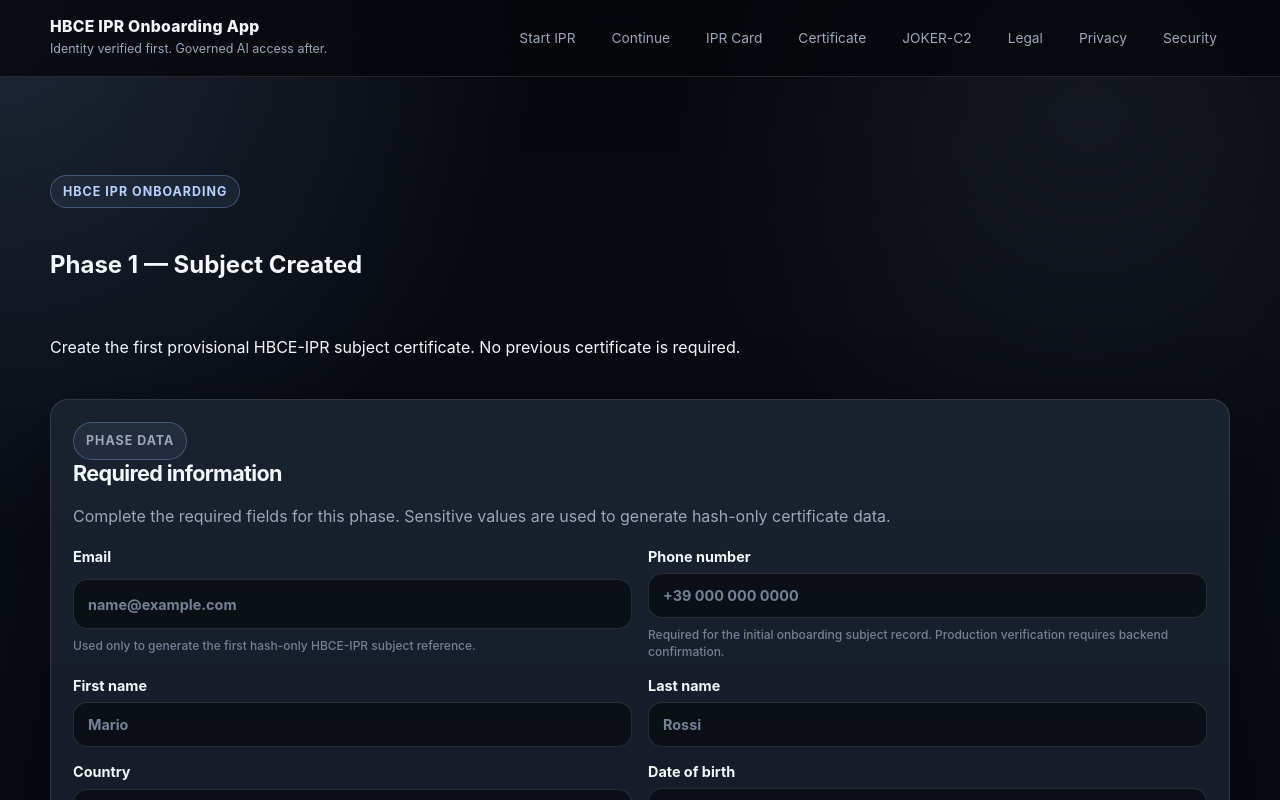
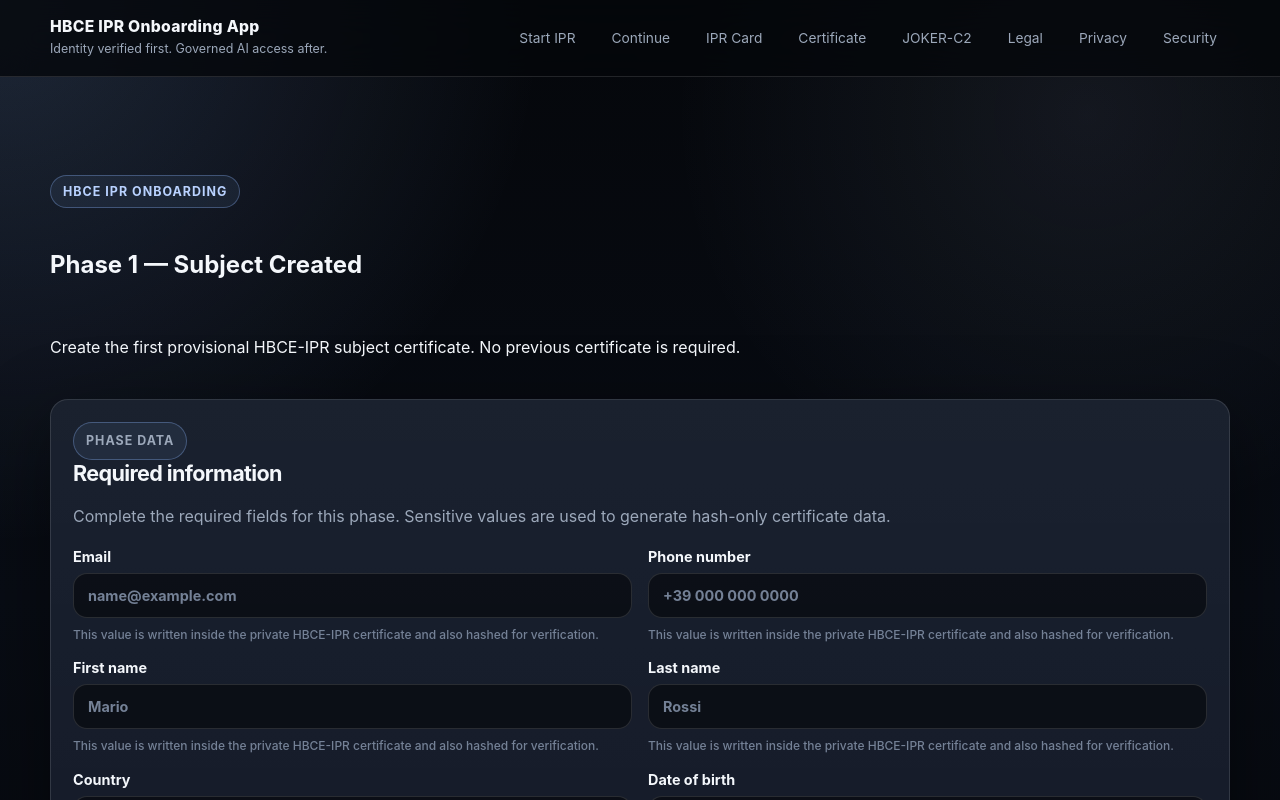
Before and after one commit to manuelcoletta1-source/hbce-ipr-onboarding-app, a Next.js app: page /onboarding/phase-1 in a window 1280 px wide. Shown: the top 800 px of the page. Built offline with nearby package versions, Linux system fonts and the light colour scheme.

Commit message:
fix(onboarding): include private subject fields in phase 1 certificate

```diff
--- a/app/onboarding/phase-1/page.tsx
+++ b/app/onboarding/phase-1/page.tsx
@@ -21,7 +21,7 @@ const fields: IprPhaseFieldDefinition[] = [
     type: "email",
     placeholder: "name@example.com",
     helperText:
-      "Used only to generate the first hash-only HBCE-IPR subject reference."
+      "This value is written inside the private HBCE-IPR certificate and also hashed for verification."
   },
   {
     name: "phone_number",
@@ -29,30 +29,38 @@ const fields: IprPhaseFieldDefinition[] = [
     type: "tel",
     placeholder: "+39 000 000 0000",
     helperText:
-      "Required for the initial onboarding subject record. Production verification requires backend confirmation."
+      "This value is written inside the private HBCE-IPR certificate and also hashed for verification."
   },
   {
     name: "first_name",
     label: "First name",
     type: "text",
-    placeholder: "Mario"
+    placeholder: "Mario",
+    helperText:
+      "This value is written inside the private HBCE-IPR certificate and also hashed for verification."
   },
   {
     name: "last_name",
     label: "Last name",
     type: "text",
-    placeholder: "Rossi"
+    placeholder: "Rossi",
+    helperText:
+      "This value is written inside the private HBCE-IPR certificate and also hashed for verification."
   },
   {
     name: "country",
     label: "Country",
     type: "text",
-    placeholder: "IT"
+    placeholder: "IT",
+    helperText:
+      "Use the country code or country name provided by the subject."
   },
   {
     name: "date_of_birth",
     label: "Date of birth",
-    type: "date"
+    type: "date",
+    helperText:
+      "This value is written inside the private certificate and hashed."
   }
 ];
 
@@ -83,17 +91,45 @@ async function hashPhaseValue(
 async function buildPhase1SubjectData(
   context: IprPhaseFormBuildDataContext
 ): Promise<JsonObject> {
-  return {
+  const privateFields = {
+    email: getStringValue(context, "email"),
+    phone_number: getStringValue(context, "phone_number"),
+    first_name: getStringValue(context, "first_name"),
+    last_name: getStringValue(context, "last_name"),
+    country: getStringValue(context, "country"),
+    date_of_birth: getStringValue(context, "date_of_birth")
+  };
+
+  const hashFields = {
     email_hash: await hashPhaseValue(context, "email"),
     phone_hash: await hashPhaseValue(context, "phone_number"),
     first_name_hash: await hashPhaseValue(context, "first_name"),
     last_name_hash: await hashPhaseValue(context, "last_name"),
     country_hash: await hashPhaseValue(context, "country"),
-    date_of_birth_hash: await hashPhaseValue(context, "date_of_birth"),
+    date_of_birth_hash: await hashPhaseValue(context, "date_of_birth")
+  };
+
+  return {
+    certificate_visibility: "PRIVATE_PORTABLE_CERTIFICATE",
+    public_registry_mode: "HASH_ONLY",
     subject_creation_mode: "SELF_INITIATED_IPR_REQUEST",
+
+    private_fields: privateFields,
+    hash_fields: hashFields,
+
+    email_hash: hashFields.email_hash,
+    phone_hash: hashFields.phone_hash,
+    first_name_hash: hashFields.first_name_hash,
+    last_name_hash: hashFields.last_name_hash,
+    country_hash: hashFields.country_hash,
+    date_of_birth_hash: hashFields.date_of_birth_hash,
+
     previous_payload_sha256: null,
     next_required_phase: "FISCAL_IDENTITY",
-    issued_at: context.issuedAt
+    issued_at: context.issuedAt,
+
+    privacy_boundary:
+      "This is a private portable HBCE-IPR certificate downloaded by the subject. Public verification must expose hash-only references, not private fields."
   };
 }
 
@@ -106,7 +142,7 @@ export default function Phase1SubjectCreatedPage() {
         buildPhaseData={buildPhase1SubjectData}
         submitLabel="Generate HBCE IPR Certificate 01"
         successTitle="HBCE IPR Certificate 01 generated"
-        successDescription="The first HBCE-IPR certificate has been generated and downloaded. Use this file in Phase 2 — Fiscal Identity."
+        successDescription="The first private HBCE-IPR certificate has been generated and downloaded. It contains the inserted subject data and the corresponding hashes. Use this file in Phase 2 — Fiscal Identity."
       />
     </div>
   );
```
